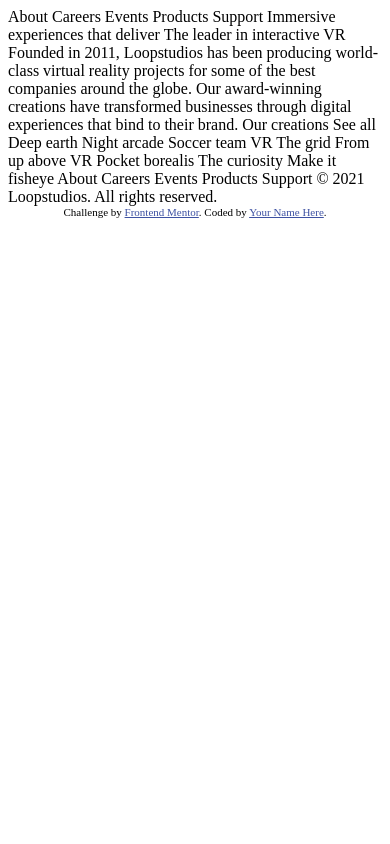
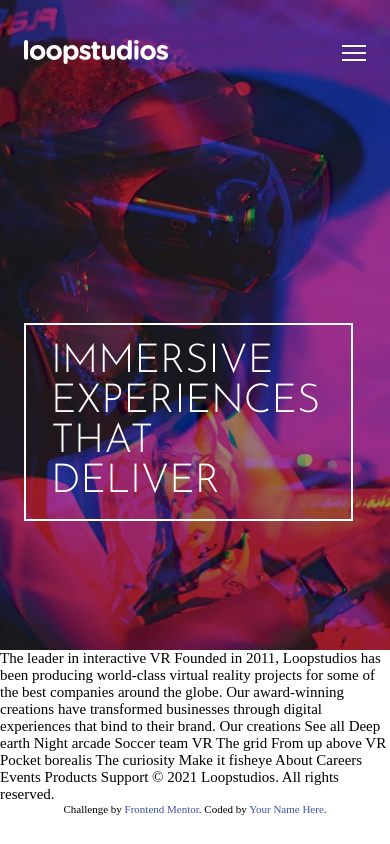
Before and after one commit to elmarwanos/loopstudios-landing-page, a plain HTML site: page index.html in a window 390 px wide. Drawn offline with Linux system fonts and the light colour scheme.

Commit message:
Completed Header including nav for mobile and desktop

```diff
--- /dev/null
+++ b/index.css
@@ -0,0 +1,166 @@
+/*==============================================*/
+/*               COMMON ATTRIBUTES              */
+/*==============================================*/
+/*--------------------GLOBALS--------------------*/
+* {
+  padding: 0;
+  margin: 0;
+  box-sizing: border-box;
+}
+
+a {
+  text-decoration: none;
+}
+
+body {
+  font-size: 15px;
+  background-color: white;
+}
+
+.Alata {
+  font-family: "Alata", sans-serif;
+  font-weight: 400;
+}
+.Josefin {
+  font-family: "Josefin Sans", sans-serif;
+  font-weight: 300;
+}
+
+/*--------------------HEADER--------------------*/
+.header {
+  height: 650px;
+  width: 100vw;
+  color: white;
+  position: relative;
+}
+
+.header > img {
+  position: absolute;
+  height: 100%;
+  width: 100vw;
+  left: 0px;
+  top: 0px;
+  z-index: -1;
+}
+
+.header > nav {
+  display: flex;
+  justify-content: space-between;
+  align-items: center;
+}
+
+.header-links > a {
+  color: white;
+  padding-bottom: 12px;
+  border-bottom: 2px solid transparent;
+  transition: border-color 0.3s ease-in-out;
+}
+.header-links > a:not(:last-child) {
+  margin-right: 34px;
+}
+.header-links > a:hover {
+  padding-bottom: 12px;
+  border-bottom: 2px solid white;
+}
+
+/*slogan*/
+.header-slogan {
+  border: 2px solid white;
+  position: absolute;
+  top: 50vh;
+  transform: translateY(-50%);
+  display: flex;
+  align-items: center;
+}
+
+/*--------------------HIDDEN MOBILE MENU--------------------*/
+#hidden-links {
+  display: none;
+  z-index: 10;
+  position: absolute;
+  top: 0;
+  left: 0;
+  height: 100vh;
+  width: 100vw;
+  background-color: black;
+  flex-direction: column;
+  justify-content: center;
+}
+#hidden-links > a {
+  color: white;
+  padding: 0px 0px 25px 25px;
+}
+#hidden-links > a:hover {
+  color: hsl(0, 0%, 55%);
+}
+
+/*==============================================*/
+/*             DIFFERENT ATTRIBUTES             */
+/*==============================================*/
+/*--------------------FOR MOBILE--------------------*/
+@media only screen and (max-width: 500px) {
+  .hide-for-mobile {
+    display: none;
+  }
+
+  .header-links {
+    display: none;
+  }
+
+  .header-spacing {
+    padding: 40px 24px;
+  }
+
+  .header-logo > img {
+    width: 144px;
+    height: 24px;
+  }
+  .header-hamburger {
+    background-color: transparent;
+    border: none;
+    text-decoration: none;
+    outline: none;
+  }
+  .header-slogan {
+    height: 198px;
+    width: 329px;
+    font-size: 40px;
+    padding-left: 25px;
+  }
+  .header-slogan > span {
+    width: min-content;
+  }
+}
+
+/*--------------------FOR DESKTOP--------------------*/
+@media only screen and (min-width: 501px) {
+  .hide-for-desktop {
+    display: none;
+  }
+
+  .header-hamburger {
+    display: none;
+  }
+
+  .header-spacing {
+    padding: 64px 164px;
+  }
+
+  .header-slogan {
+    height: 280px;
+    font-size: 60px;
+    padding-left: 44px;
+  }
+  .header-slogan > span {
+    width: 500px;
+  }
+}
+
+/*--------------------attribution--------------------*/
+.attribution {
+  font-size: 11px;
+  text-align: center;
+}
+.attribution a {
+  color: hsl(228, 45%, 44%);
+}
--- a/index.html
+++ b/index.html
@@ -1,59 +1,90 @@
 <!DOCTYPE html>
 <html lang="en">
-<head>
-  <meta charset="UTF-8">
-  <meta name="viewport" content="width=device-width, initial-scale=1.0"> <!-- displays site properly based on user's device -->
+  <head>
+    <meta charset="UTF-8" />
+    <meta name="viewport" content="width=device-width, initial-scale=1.0" />
+    <link
+      rel="icon"
+      type="image/png"
+      sizes="32x32"
+      href="./images/favicon-32x32.png"
+    />
+    <link rel="stylesheet" href="./index.css" />
+    <link rel="preconnect" href="https://fonts.gstatic.com" />
+    <link
+      href="https://fonts.googleapis.com/css2?family=Alata&display=swap"
+      rel="stylesheet"
+    />
+    <link rel="preconnect" href="https://fonts.gstatic.com" />
+    <link
+      href="https://fonts.googleapis.com/css2?family=Josefin+Sans:wght@300&display=swap"
+      rel="stylesheet"
+    />
+    <title>Frontend Mentor | Loopstudios landing page</title>
+  </head>
 
-  <link rel="icon" type="image/png" sizes="32x32" href="./images/favicon-32x32.png">
+  <body>
+    <div id="hidden-links" class="Josefin">
+      <a href="#">ABOUT</a>
+      <a href="#">CAREERS</a>
+      <a href="#">EVENTS</a>
+      <a href="#">PRODUCTS</a>
+      <a href="#">SUPPORT</a>
+    </div>
 
-  <title>Frontend Mentor | Loopstudios landing page</title>
+    <header class="header header-spacing Alata">
+      <img
+        class="hide-for-mobile"
+        src="./images/desktop/image-hero.jpg"
+        alt="Hero desktop"
+      />
+      <img
+        class="hide-for-desktop"
+        src="./images/mobile/image-hero.jpg"
+        alt="Hero mobile"
+      />
 
-  <!-- Feel free to remove these styles or customise in your own stylesheet 👍 -->
-  <style>
-    .attribution { font-size: 11px; text-align: center; }
-    .attribution a { color: hsl(228, 45%, 44%); }
-  </style>
-</head>
-<body>
-  About
-  Careers
-  Events
-  Products
-  Support
+      <nav>
+        <a href="/" class="header-logo">
+          <img src="./images/logo.svg" alt="loopstudios" />
+        </a>
 
-  Immersive experiences that deliver
+        <button
+          type="button"
+          class="header-hamburger"
+          onclick="toggleHamburger()"
+        >
+          <img src="./images/icon-hamburger.svg" alt="icon-hamburger" />
+        </button>
 
-  The leader in interactive VR
+        <div class="header-links" id="links">
+          <a href="#">About</a>
+          <a href="#">Careers</a>
+          <a href="#">Events</a>
+          <a href="#">Products</a>
+          <a href="#">Support</a>
+        </div>
+      </nav>
 
-  Founded in 2011, Loopstudios has been producing world-class virtual reality
-  projects for some of the best companies around the globe. Our award-winning
-  creations have transformed businesses through digital experiences that bind
-  to their brand.
+      <div class="header-slogan Josefin">
+        <span>IMMERSIVE EXPERIENCES THAT DELIVER</span>
+      </div>
+    </header>
 
-  Our creations
+    The leader in interactive VR Founded in 2011, Loopstudios has been producing
+    world-class virtual reality projects for some of the best companies around
+    the globe. Our award-winning creations have transformed businesses through
+    digital experiences that bind to their brand. Our creations See all Deep
+    earth Night arcade Soccer team VR The grid From up above VR Pocket borealis
+    The curiosity Make it fisheye About Careers Events Products Support © 2021
+    Loopstudios. All rights reserved.
 
-  See all
-
-  Deep earth
-  Night arcade
-  Soccer team VR
-  The grid
-  From up above VR
-  Pocket borealis
-  The curiosity
-  Make it fisheye
-
-  About
-  Careers
-  Events
-  Products
-  Support
-
-  © 2021 Loopstudios. All rights reserved.
-
-  <div class="attribution">
-    Challenge by <a href="https://www.frontendmentor.io?ref=challenge" target="_blank">Frontend Mentor</a>.
-    Coded by <a href="#">Your Name Here</a>.
-  </div>
-</body>
+    <div class="attribution">
+      Challenge by
+      <a href="https://www.frontendmentor.io?ref=challenge" target="_blank"
+        >Frontend Mentor</a
+      >. Coded by <a href="#">Your Name Here</a>.
+    </div>
+    <script src="./index.js"></script>
+  </body>
 </html>
--- /dev/null
+++ b/index.js
@@ -0,0 +1,18 @@
+function toggleHamburger() {
+  var links = document.getElementById("hidden-links");
+  var logo = document.getElementsByClassName("header-logo")[0];
+  var menu = document.getElementsByClassName("header-hamburger")[0];
+  if (links.style.display === "flex") {
+    links.style.display = "none";
+    logo.style.zIndex = 1;
+    menu.style.zIndex = 1;
+    menu.firstElementChild.src = "./images/icon-hamburger.svg";
+    document.body.style.overflow = "auto";
+  } else {
+    links.style.display = "flex";
+    logo.style.zIndex = 10;
+    menu.style.zIndex = 10;
+    menu.firstElementChild.src = "./images/icon-close.svg";
+    document.body.style.overflow = "hidden";
+  }
+}
```
